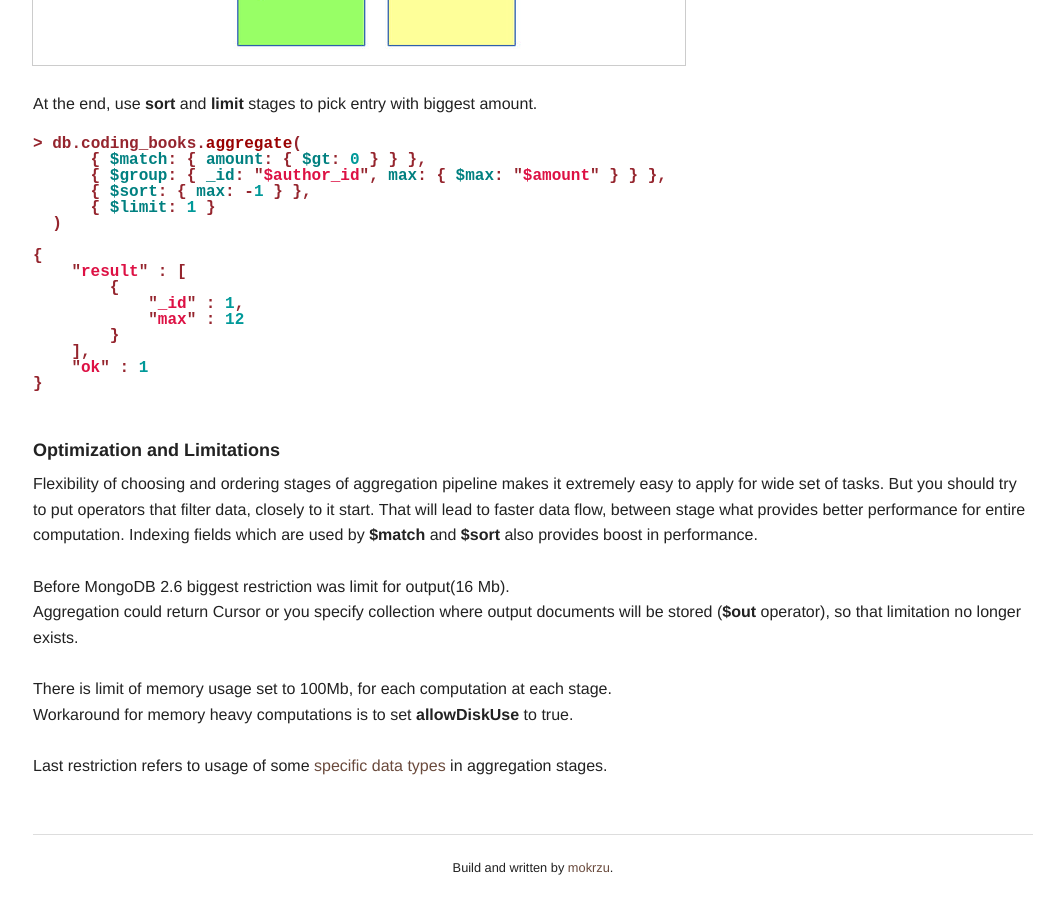
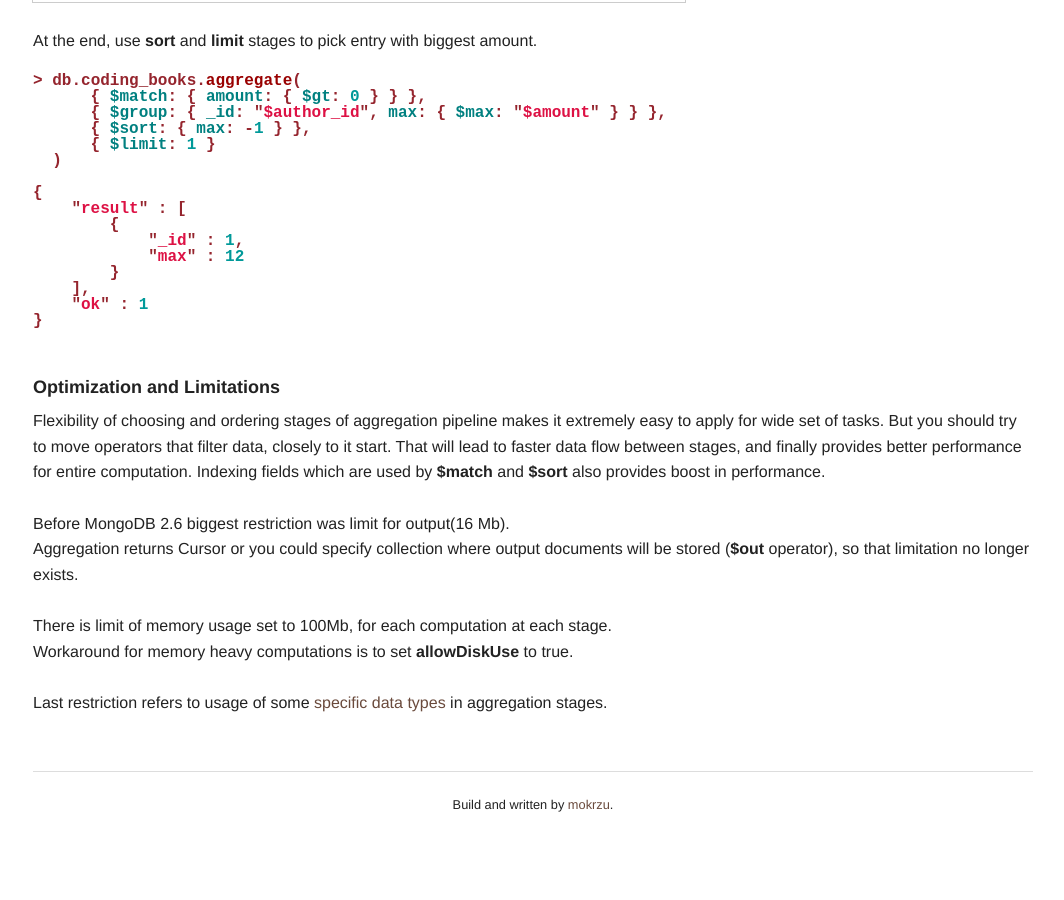
Before and after one commit to mokrzu/mokrzu.github.io, a Jekyll site: the page built from _posts/2014-04-29-aggregation-pipeline.md, in a window 1280 px wide and 900 px high, scrolled down 3046 px. Shown: the whole window, without its empty margins (107-1171 px from the left). Built offline with Jekyll 4.4.1, drawn with Linux system fonts in a browser that asks for light colours; Markdown is read by kramdown in place of the engine named in the settings; after the commit the page ends 3883 px from its top, so only the background shows below that; some of the changed text lies outside the part shown.

Commit message:
little fixes in aggregation article

```diff
--- a/_layouts/default.html
+++ b/_layouts/default.html
@@ -25,7 +25,7 @@
           <nav class="top-bar" id="menubar" data-topbar>
             <ul class="title-area">
               <li class="name">
-                <h1><a href="/"><strong>Lukasz Mokrzycki</strong></a></h1>
+                <h1><a href="/"><strong>Łukasz Mokrzycki</strong></a></h1>
               </li>
               <li class="toggle-topbar menu-icon"><a href="#"><span>Menu</span></a></li>
             </ul>
--- a/_posts/2014-04-29-aggregation-pipeline.md
+++ b/_posts/2014-04-29-aggregation-pipeline.md
@@ -4,11 +4,6 @@
 date:   2014-04-29 16:06:19
 categories: mongodb
 ---
-
-<div data-alert class="alert-box secondary">
-  Watch out, it's still a draft of the article and may contain small bugs. But feel welcome to read:)
-  <a href="#" class="close">&times;</a>
-</div>
 
 During process of learning MongoDB, aggregation pipeline was probably the biggest surprises I had.
 <br>
@@ -180,14 +175,14 @@
 ##### **Optimization and Limitations**
 
 Flexibility of choosing and ordering stages of aggregation pipeline makes it extremely easy to
-apply for wide set of tasks. But you should try to put operators that filter data, closely to it start.
-That will lead to faster data flow, between stage what provides better performance for entire computation.
+apply for wide set of tasks. But you should try to move operators that filter data, closely to it start.
+That will lead to faster data flow between stages, and finally provides better performance for entire computation.
 Indexing fields which are used by **$match** and **$sort** also provides boost in performance.
 <br>
 <br>
 Before MongoDB 2.6 biggest restriction was limit for output(16 Mb).
 <br>
-Aggregation could return Cursor or you specify collection where output documents will be stored (**$out** operator), so that limitation no longer exists.
+Aggregation returns Cursor or you could specify collection where output documents will be stored (**$out** operator), so that limitation no longer exists.
 <br>
 <br>
 There is limit of memory usage set to 100Mb, for each computation at each stage.
--- a/index.html
+++ b/index.html
@@ -1,6 +1,6 @@
 ---
 layout: default
-title: Lukasz Mokrzycki
+title: Łukasz Mokrzycki
 ---
 
 <div class="large-12 columns">
```
Also changed, not shown: _posts/2014-05-21-design-patterns.md (+3 -3 lines).
